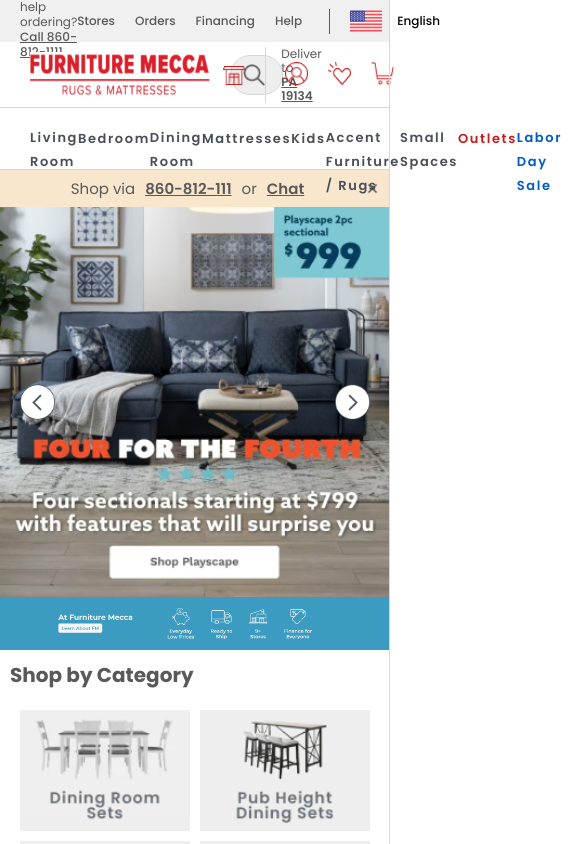
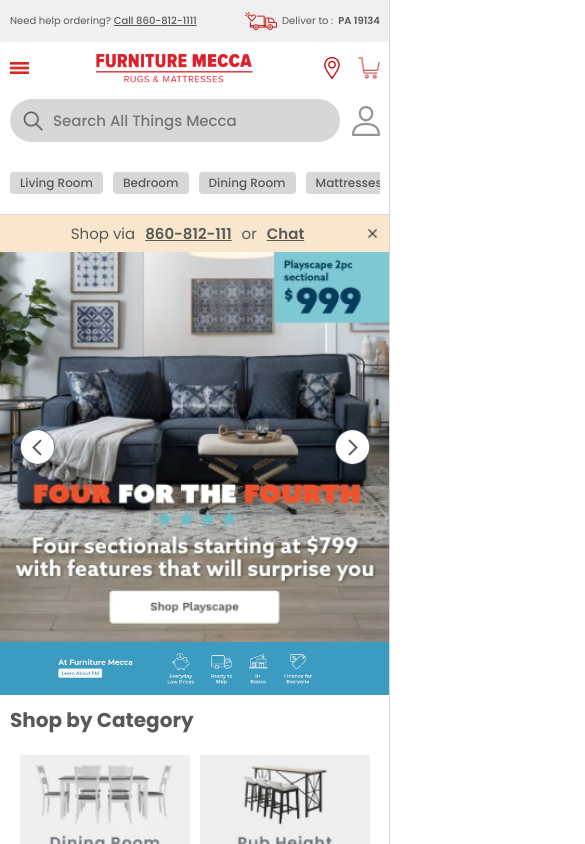
Before and after one commit to Rashid-zellesolutions/furniture-mecca-mobile-view, a React (Create React App) app in the folder furniture-mecca-frontend/: page / in a window 390 px wide. Shown: the top 844 px of the page, 585 px wide, since content can reach past the window. Built offline with nearby package versions, Linux system fonts and the light colour scheme.

Commit message:
header responsive slider category etc just best seller section and furniture for every one and deal of the day remain and footer

```diff
--- a/furniture-mecca-frontend/src/Global-Components/Footer/Footer.css
+++ b/furniture-mecca-frontend/src/Global-Components/Footer/Footer.css
@@ -684,3 +684,9 @@
 .footer-costumer-care-and-about a:hover{
     color: #dfdfdf;
 }
+
+@media only screen and (max-width: 480px){
+    .footer-main-container{
+        display: none;
+    }
+}
--- a/furniture-mecca-frontend/src/Global-Components/Header/Haider.css
+++ b/furniture-mecca-frontend/src/Global-Components/Header/Haider.css
@@ -188,8 +188,86 @@
 /* Mobile View Header */
 .mobile-view-header{
     display: none;
+    flex-direction: column;
+    width: 100%;
+    gap: 15px;
 }
 
+.mobile-view-logo-and-other-containt-section{
+    display: flex;
+    width: 100%;
+    align-items: center;
+    justify-content: space-between;
+}
+
+.nav-toggler{
+    width: auto;
+    height: 13px;
+    object-fit: contain;
+}
+
+.mobile-logo{
+    width: auto;
+    height: 32px;
+    object-fit: contain;
+}
+
+.mobile-view-cart-and-location{
+    display: flex;
+    align-items: center;
+    gap: 15px;
+}
+
+.mobile-view-cart-and-location img{
+    width: auto;
+    height: 22px;
+    object-fit: contain;
+}
+
+.mobile-view-search-section{
+    display: flex;
+    width: 100%;
+    align-items: center;
+    justify-content: space-between;
+    gap: 12px;
+}
+
+.mobile-view-search{
+    display: flex;
+    align-items: center;
+    gap: 10px;
+    width: 100%;
+    height: 43px;
+    border: none;
+    border-radius: 30px;
+    padding: 11px 13px;
+    background-color: var(--border-color);
+}
+
+.mobile-view-search img{
+    width: auto;
+    height: 20px;
+    object-fit: contain;
+}
+
+.mobile-view-search input{
+    width: 100%;
+    background-color: transparent;
+    border: none;
+    outline: none;
+    font-size: 15px;
+    line-height: 22px;
+    font-weight: 500;
+    color: var(--text-color);
+}
+
+.mobile-user-icon{
+    width: auto;
+    height: 30px;
+    object-fit: contain;
+}
+
+/*
 .mobile-view-logo-and-icon{
     display: flex;
     width: 100%;
@@ -276,7 +354,7 @@
     width: 20px;
     height: 20px;
     cursor: pointer;
-}
+} */
 
 /* TAblate View Styling */
 .tab-view-header{display: none;}
@@ -394,3 +472,13 @@
         width: 15%;
     }
 }
+
+@media only screen and (max-width: 480px){
+    .header{
+        display: none;
+    }
+    .mobile-view-header{
+        display: flex;
+        padding: 10px;
+    }
+}
--- a/furniture-mecca-frontend/src/Global-Components/Header/Haider.jsx
+++ b/furniture-mecca-frontend/src/Global-Components/Header/Haider.jsx
@@ -21,6 +21,7 @@
 import CartSidePannel from '../../UI/Components/Cart-side-section/CartSidePannel';
 import { useCart } from '../../context/cartContext/cartContext';
 import { useProducts } from '../../context/productsContext/productContext';
+import mobileUserIcon from '../../Assets/icons/user-charcol.png';
 
 const Haider = () => {
   const [isTabMenuOpen, setIsTabMenuOpen] = useState(false);
@@ -124,7 +125,7 @@
         usaFlag={usaFlag}
         currentSelectedCountry={currentSelectedCountry}
       />
-
+      {/* Desktop view header */}
       <div className='header'>
         <div className='logo-container'>
           <Link to={'/'}>
@@ -191,26 +192,22 @@
 
       {/* Mobile View Header */}
       <div className='mobile-view-header'>
-        <div className='mobile-view-logo-and-icon'>
-          <div className='toggle-and-profile-div'>
-              <img src={navToggler} alt="togle button" onClick={handleTabMenu} />
-              <img src={profileIcon} alt="profile" className='mobile-view-profile-icon' />
-          </div>
-          <div className='mobile-view-logo-div'>
-              <Link to={'/'}><img src={logo} alt='logo' /></Link>
-          </div>
-          <div className='mobile-view-card-and-location'>
-              <img src={profileIcon} alt="profile" className='mobile-view-card-location-profile' />
-              <img src={locationIcon} alt="location" className='movile-view-location' />
-              <img src={cartIcon} alt="cart" />
+        <div className='mobile-view-logo-and-other-containt-section'>
+          <img className='nav-toggler' src={navToggler} alt="togle button" onClick={handleTabMenu} />
+          <img className='mobile-logo' src={logo} alt='mobile-logo' />
+          <div className='mobile-view-cart-and-location'>
+            <img src={locationIcon} alt='location' />
+            <img src={cartIcon} alt='cart-icon' />
           </div>
         </div>
-        <div className='movile-view-search-bar-div'>
-          <div className='movile-view-search-bar'>
-            <input type='search' placeholder="Search all things Bob's" />
-            <img src={searchRed} alt="search" />
+        <div className='mobile-view-search-section'>
+          <div className='mobile-view-search'>
+            <img src={searchIcon} alt='search-icon' />
+            <input type='text' placeholder='Search All Things Mecca' />
           </div>
+          <img className='mobile-user-icon' src={mobileUserIcon} alt='user-icon' />
         </div>
+
       </div>
             {isTabMenuOpen ? <TabMenu isNavbarVisible={isTabMenuOpen} setIsNavbarVisible={setIsTabMenuOpen} navLinks={navLinks} /> : <Nav navLinks={navLinks} />}
 
--- a/furniture-mecca-frontend/src/Global-Components/Navbar/Nav.css
+++ b/furniture-mecca-frontend/src/Global-Components/Navbar/Nav.css
@@ -47,6 +47,35 @@
 
 /* Mobile Navbar CSS */
 
+.mobile-navbar{
+    display: flex;
+    width: 100%;
+    align-items: center;
+    overflow-y: hidden;
+    overflow-x: auto;
+    gap: 10px;
+}
+
+.mobile-nav-link{
+    font-size: 12px;
+    line-height: 18px;
+    font-weight: 500;
+    /* height: 22px; */
+    display: flex;
+    white-space: nowrap; /* Prevent text wrapping */
+    width: max-content;
+    padding: 2px 10px;
+    background-color: var(--border-color);
+    align-items: center;
+    justify-content: center;
+    border-radius: 4px;
+}
+
+.mobile-nav-link a{
+    text-decoration: none;
+    color: var(--text-color);
+}
+
 /* Custom scrollbar styling for Webkit browsers */
 .mobile-navbar::-webkit-scrollbar {
     display: none;
@@ -83,7 +112,14 @@
 
 
 @media only screen and (max-width: 480px){
+    .navbar{
+        padding: 10px;
+        border-top: none;
+    }
     .mobile-navbar{
+        display: flex;
+    }
+    .navar-links-container{
         display: none;
     }
 }
--- a/furniture-mecca-frontend/src/Global-Components/Navbar/Nav.jsx
+++ b/furniture-mecca-frontend/src/Global-Components/Navbar/Nav.jsx
@@ -237,6 +237,7 @@
                 )}
             </h3>
         })}
+        </nav>
         <div className='mobile-navbar'>
             {navLinks.map((item, index) => {
                 return  <h3 key={index} className='mobile-nav-link'>
@@ -244,7 +245,7 @@
                 </h3>
             })}
         </div>
-        </nav>
+
     </div>
   )
 }
--- a/furniture-mecca-frontend/src/UI/Components/BestSellerSlider/BestSellerSlider.css
+++ b/furniture-mecca-frontend/src/UI/Components/BestSellerSlider/BestSellerSlider.css
@@ -392,3 +392,9 @@
         height: 20px;
     }
 }
+
+@media only screen and (max-width: 480px){
+    .best-seller-slider-container{
+        display: none;
+    }
+}
--- a/furniture-mecca-frontend/src/UI/Components/PromotionalBanner/PromotionalBanner.css
+++ b/furniture-mecca-frontend/src/UI/Components/PromotionalBanner/PromotionalBanner.css
@@ -68,3 +68,59 @@
     width: auto;
     object-fit: cover;
 }
+
+.on-tab-deliver-to{
+    display: none;
+    display: flex;
+    gap: 5px;
+    width: auto;
+    align-items: center;
+    justify-self: start;
+}
+
+.on-tab-deliver-to img{
+    width: auto;
+    height: 18px;
+    object-fit: contain;
+}
+
+.mobile-view-delever-to{
+    display: flex;
+    align-items: center;
+    gap: 5px;
+}
+
+.mobile-view-delever-to p{
+    font-size: 10px;
+    line-height: 12px;
+    font-weight: 400;
+}
+
+.mobile-view-delever-to a{
+    font-size: 10px;
+    line-height: 12px;
+    font-weight: 600;
+    text-decoration: none;
+    color: var(--text-color);
+}
+
+@media only screen and (max-width: 480px){
+    .banner-link-container{
+        display: none;
+    }
+    .header-main-banner-language-div{
+        display: none;
+    }
+    .furniture-mecca-promotional-banner{
+        padding: 8px 10px;
+    }
+
+    .rotating-message{
+        font-size: 10px;
+        line-height: 12px;
+        font-weight: 400;
+    }
+    .on-tab-deliver-to{
+        display: flex;
+    }
+}
--- a/furniture-mecca-frontend/src/UI/Components/PromotionalBanner/PromotionalBanner.jsx
+++ b/furniture-mecca-frontend/src/UI/Components/PromotionalBanner/PromotionalBanner.jsx
@@ -21,7 +21,7 @@
         <div className='rotating-message'>
           {currentIndex === 1 ? <span>Need help ordering? <Link className='toll-free-ancor' href='#'> Call 860-812-1111 </Link> </span>
           : currentIndex === 2 ? <span>Learn about my <Link className='toll-free-ancor' href='#'>Financing Options</Link> </span>
-          : <span>Shop Furniture Mecca's everyday low prices!</span>}
+          : <span>Shop everyday low prices!</span>}
         </div>
         <div className='header-links-and-select-language'>
           <div className='banner-link-container'>
@@ -39,8 +39,10 @@
         </div>
         <div className='on-tab-deliver-to'>
             <img src={deliverTo} alt="delivery" />
-            <span> Deliver to : <Link> PA 19134</Link> </span>
-            <img src={locationIcon} alt="location" className='promotion-banner-location' />
+            <div className='mobile-view-delever-to'>
+              <p>Deliver to : </p>
+              <Link> PA 19134</Link>
+            </div>
         </div>
       </div>
   )
```
Also changed, not shown: furniture-mecca-frontend/src/Assets/icons/user-charcol.png (added).
